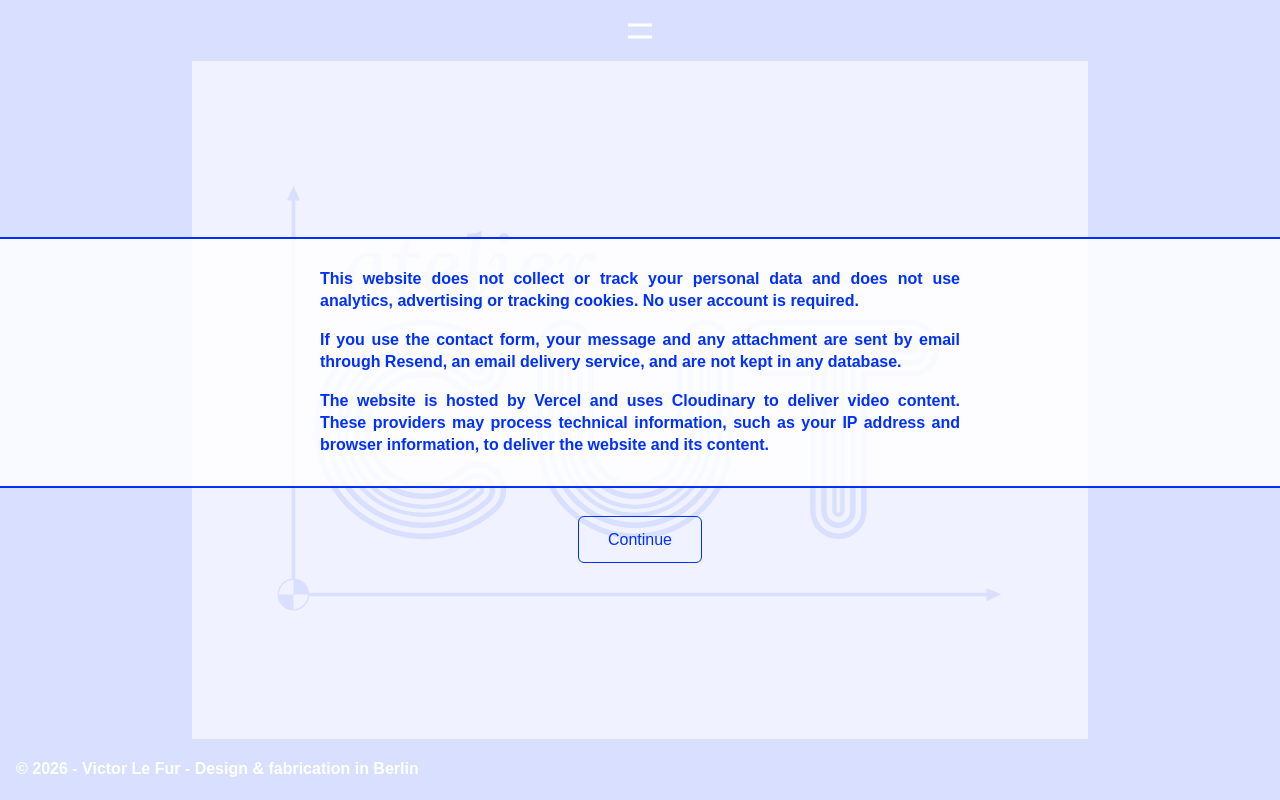
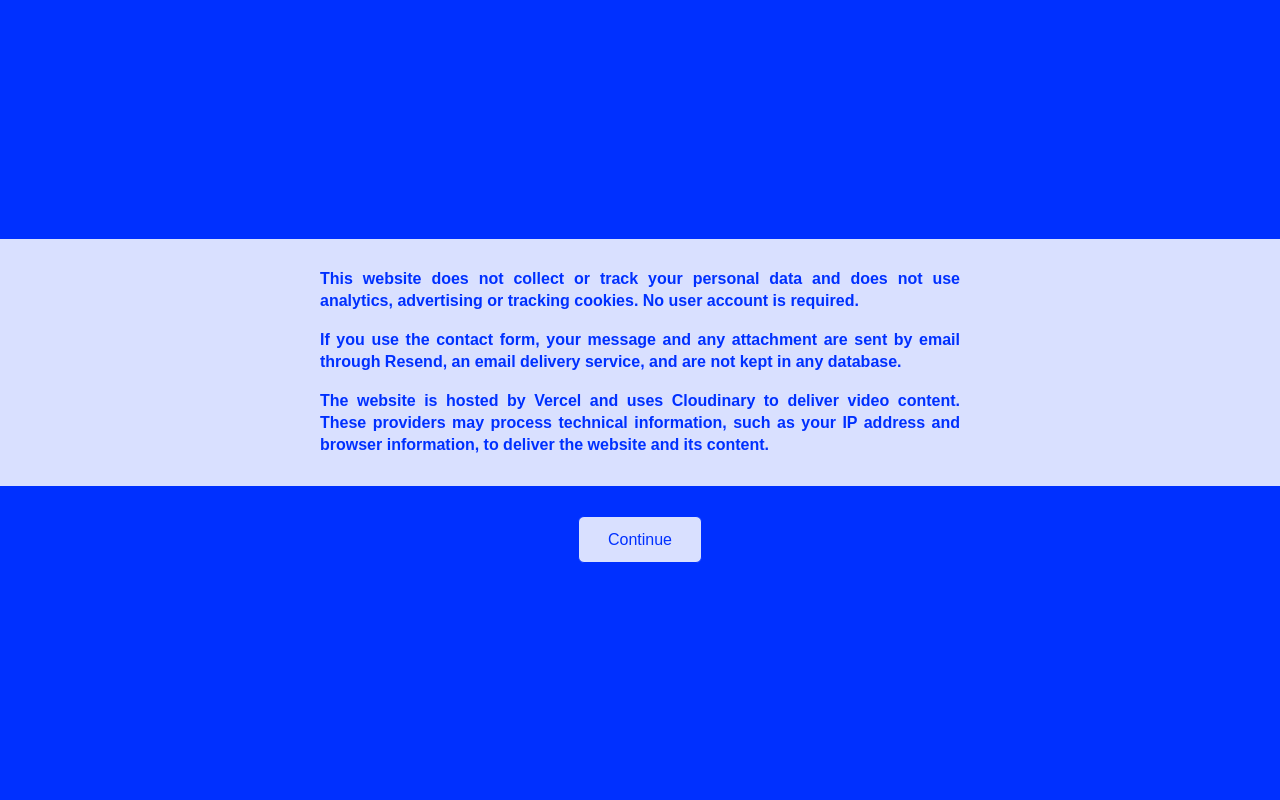
Before and after one commit to Hulow/cnc-app, a Next.js app: page / in a window 1280 px wide. Built offline with nearby package versions, Linux system fonts and the light colour scheme.

Commit message:
feat: improve welcome screen

```diff
--- a/app/globals.css
+++ b/app/globals.css
@@ -237,7 +237,7 @@ h3 {
   align-items: center;
   justify-content: center;
   padding: var(--space-md);
-  background: rgba(255, 255, 255, 0.85);
+  background: var(--logo-color);
   color: #171717;
 }
 
@@ -283,7 +283,7 @@ h3 {
   padding: var(--space-xs) var(--space-md);
   border: 1px solid var(--logo-color);
   border-radius: 0.375rem;
-  background: transparent;
+  background: rgba(255, 255, 255, 0.85);
   color: var(--logo-color);
   font: inherit;
   font-size: var(--font-size-sm);
@@ -293,7 +293,7 @@ h3 {
 
 .welcome-screen-content button:focus-visible,
 .welcome-screen-content button:active {
-  background: transparent;
+  background: rgba(255, 255, 255, 0.85);
   border-color: rgb(235, 50, 110);
   box-shadow: 0 0 0 1px rgb(235, 50, 110);
   color: rgb(235, 50, 110);
@@ -305,7 +305,7 @@ h3 {
    hover state to leave. */
 @media (hover: hover) {
   .welcome-screen-content button:hover {
-    background: transparent;
+    background: rgba(255, 255, 255, 0.85);
     border-color: rgb(235, 50, 110);
     box-shadow: 0 0 0 1px rgb(235, 50, 110);
     color: rgb(235, 50, 110);
```
